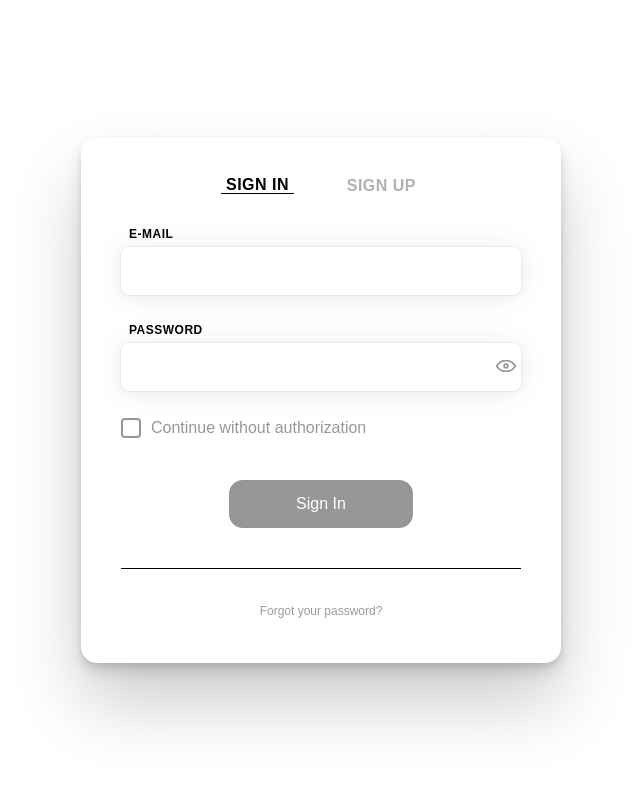
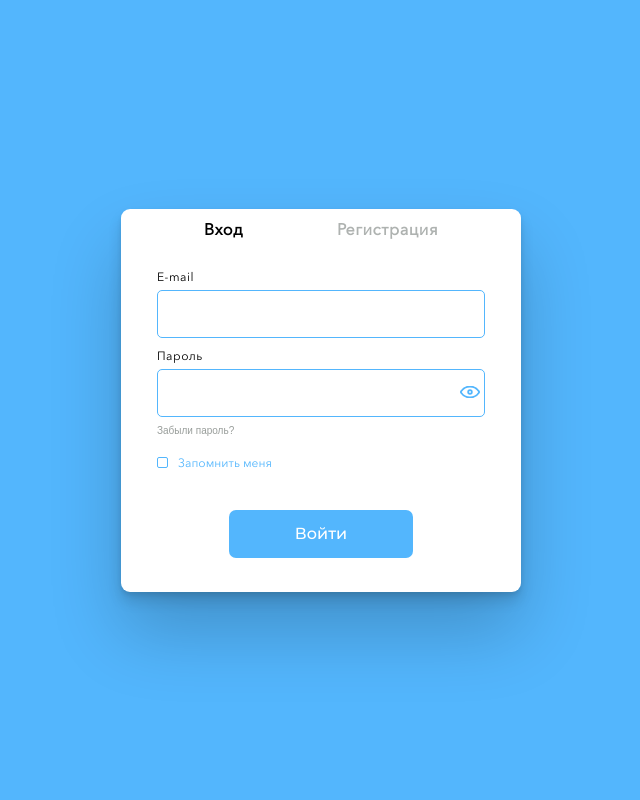
Before and after one commit to DmitriiSR/youtask, a PHP site: page /auth.php in a window 1280 px wide. Shown: the whole page, without its empty margins (319-959 px from the left). Run offline with PHP 8.4, Linux system fonts and the light colour scheme.

Commit message:
first layout

```diff
--- a/auth.php
+++ b/auth.php
@@ -7,62 +7,65 @@
     <meta http-equiv="X-UA-Compatible" content="ie=edge">
     <title>Авторизация</title>
     <link rel="stylesheet" href="/css/auth-form.css">
+    <link rel="preconnect" href="https://fonts.googleapis.com">
+<link rel="preconnect" href="https://fonts.gstatic.com" crossorigin>
+<link href="https://fonts.googleapis.com/css2?family=Montserrat:wght@500&display=swap" rel="stylesheet">
 </head>
 <body>
 <div class="auth">
     <div class="auth__container">
         <div class="auth__logo"></div>
         <nav class="auth__menu">
-            <a href="#" class="auth__link active">Sign in</a>
-            <a href="#" class="auth__link">Sign up</a>
+            <a href="#" class="auth__link active">Вход</a>
+            <a href="#" class="auth__link">Регистрация</a>
         </nav>
         <div class="auth__body active">
             <form class="auth__form" action="" method="post" name="sign-in-form" id="signIn">
                 <label for="username" class="auth__label">
-                    <span>e-mail</span>
+                    <span>E-mail</span>
                     <input type="email" name="username" placeholder="">
                     <span class="auth__error"></span>
                 </label>
                 <label for="password" class="auth__label">
-                    <span>Password</span>
+                    <span>Пароль</span>
                     <input type="password" name="password" placeholder="">
                     <span class="auth__error"></span>
                     <span class="auth__eye"></span>
                 </label>
+                <a href="#" class="auth__forgot">Забыли пароль?</a>
                 <label for="checkbox" class="auth__checkbox">
                     <input type="checkbox" id="checkbox" class="auth__checkbox-input">
-                    <span class="auth__checkbox-span">Continue without authorization</span>
+                    <span class="auth__checkbox-span">Запомнить меня</span>
                 </label>
                 <span class="auth__error">Неверное имя пользователя или пароль</span>
-                <input type="submit" name="signInBtn" value="Sign In" class="auth__btn">
+                <input type="submit" name="signInBtn" value="Войти" class="auth__btn">
             </form>
-            <a href="#" class="auth__forgot">Forgot your password?</a>
         </div>
         <div class="auth__body">
             <form class="auth__form" action="" method="post" name="sign-up-form" id="signUp" style="padding-bottom: 0; border-bottom: none;">
                 <label for="username" class="auth__label">
-                    <span>Yur name</span>
+                    <span>Имя*</span>
                     <input class="" type="text" name="fullname" placeholder="">
                     <span class="auth__error"></span>
                 </label>
                 <label for="username" class="auth__label">
-                    <span>e-mail</span>
+                    <span>E-mail*</span>
                     <input type="email" name="username" placeholder="">
                     <span class="auth__error"></span>
                 </label>
                 <label for="password" class="auth__label">
-                    <span>Create password</span>
+                    <span>Придумайте пароль</span>
                     <input class="" type="password" name="passwordreg" placeholder="">
                     <span class="auth__error"></span>
                     <span class="auth__eye"></span>
                 </label>
                 <label for="password" class="auth__label">
-                    <span>Confirm password</span>
+                    <span>Подтвердите пароль</span>
                     <input class="" type="password" name="confirmpassword" placeholder="">
                     <span class="auth__error"></span>
                     <span class="auth__eye"></span>
                 </label>
-                <input type="submit" name="signUpBtn" value="Sign Up" class="auth__btn">
+                <input type="submit" name="signUpBtn" value="Регистрация" class="auth__btn">
             </form>
         </div>
     </div>
@@ -107,7 +110,9 @@
     })
 
 </script>
+
 <script>
+     // Запрос на авторизацию
     $(document).ready(function() {
         $('#signIn').submit(function(e) {
             e.preventDefault();
@@ -133,7 +138,7 @@
             });
         });
     });
-
+// Это запрос на регистрацию
     $(document).ready(function() {
         $('#signUp').submit(function(e) {
             e.preventDefault();
--- a/css/auth-form.css
+++ b/css/auth-form.css
@@ -1,3 +1,8 @@
+@font-face {
+    font-family: "Avenir";
+    src: url("../fonts/avenirnextcyr-regular.ttf");
+}
+
 * {
     margin: 0;
     padding: 0;
@@ -15,29 +20,27 @@ a {
     display: flex;
     align-items: center;
     justify-content: center;
-    background: #ffffff;
+    background: #53b6fd;
 }
 
 .auth__container {
-    width: 480px;
-    padding: 40px;
+    width: 400px;
+    padding: 12px 36px 34px;
     background: #ffffff;
     box-shadow: 0px 3px 4px rgba(0, 0, 0, 0.08), 0px 9px 14px rgba(0, 0, 0, 0.12), 0px 40px 72px rgba(0, 0, 0, 0.2);
-    border-radius: 16px;
+    border-radius: 9px;
 }
 
 .auth__menu {
-    width: 50%;
-    margin: 0 auto;
+    width: 100%;
     display: flex;
     align-items: center;
-    justify-content: space-between;
+    justify-content: space-around;
 }
 
 .auth__link {
     padding: 0 5px;
-    text-transform: uppercase;
-    font-family: "Arial", sans-serif;
+    font-family: "Avenir", sans-serif;
     font-style: normal;
     font-weight: 600;
     font-size: 16px;
@@ -48,7 +51,6 @@ a {
 
 .auth__link.active {
     color: #000000;
-    border-bottom: 1px solid #000;
 }
 
 .auth__body {
@@ -61,14 +63,13 @@ a {
 
 .auth__form {
     width: 100%;
-    padding: 30px 0 40px 0;
-    border-bottom: 1px solid black;
+    padding: 30px 0 0 0;
 }
 
 .auth__label {
     position: relative;
     display: block;
-    padding: 0 0 25px 0;
+    padding: 0 0 8px 0;
 }
 
 .auth__eye {
@@ -95,13 +96,11 @@ a {
 }
 
 .auth__label span:first-child {
-    padding: 0 8px;
-    text-transform: uppercase;
-    font-family: "Arial", sans-serif;
+    font-family: "Avenir", sans-serif;
     font-style: normal;
-    font-weight: 600;
+    font-weight: normal;
     font-size: 12px;
-    line-height: 16px;
+    line-height: 15px;
     letter-spacing: 0.5px;
     color: #000000;
 }
@@ -116,15 +115,14 @@ a {
     background: #ffffff;
     border: none;
     outline: none;
-    box-shadow: 0px 0px 0px 1px rgba(151, 151, 151, 0.08), 0px 1px 3px rgba(151, 151, 151, 0.12),
-        0px 1px 24px rgba(151, 151, 151, 0.21);
-    border-radius: 8px;
-    font-family: Arial, sans-serif;
+    border: 1px solid #53b6fd;
+    border-radius: 5px;
+    font-family: "Montserrat", sans-serif;
     font-style: normal;
     font-weight: normal;
     font-size: 16px;
     line-height: 24px;
-    color: #979797;
+    color: #000000;
 }
 
 .auth__label.is-error input[type="text"],
@@ -153,22 +151,22 @@ a {
     padding: 0;
     display: flex;
     align-items: center;
-    font-family: "Arial", sans-serif;
+    font-family: "Avenir", sans-serif;
     font-style: normal;
     font-weight: normal;
-    font-size: 16px;
-    line-height: 24px;
-    color: #979797;
+    font-size: 12px;
+    line-height: 15px;
+    color: #53b6fd;
 }
 
 .auth__checkbox span::before {
     content: "";
     display: block;
-    width: 20px;
-    height: 20px;
+    width: 11px;
+    height: 11px;
     margin-right: 10px;
     background-image: url("../images/auth-checkbox-off.svg");
-    background-size: cover;
+    background-size: contain;
     background-repeat: no-repeat;
     background-position: center;
 }
@@ -185,21 +183,22 @@ a {
     display: flex;
     align-items: center;
     justify-content: center;
-    background: #979797;
+    background: #53b6fd;
     border: none;
     outline: none;
-    border-radius: 14px;
+    border-radius: 7px;
     cursor: pointer;
-    font-family: "Arial", sans-serif;
+    font-family: "Montserrat", sans-serif;
     font-style: normal;
     font-weight: normal;
     font-size: 16px;
-    line-height: 24px;
+    line-height: 20px;
     text-align: center;
     color: #ffffff;
 }
 .auth__btn:hover {
-    filter: brightness(1.15);
+    background: rgba(83, 182, 253, 0.21);
+    color: #53b6fd;
 }
 
 .auth__btn a {
@@ -214,13 +213,12 @@ a {
 
 .auth__forgot {
     display: block;
-    margin: 30px 0 0 0;
-    text-align: center;
+    margin: 0 0 18px 0;
     font-family: "Arial", sans-serif;
     font-style: normal;
     font-weight: normal;
-    font-size: 12px;
-    line-height: 24px;
+    font-size: 10px;
+    line-height: 12px;
     color: rgba(9, 21, 15, 0.42);
 }
 
@@ -272,7 +270,7 @@ a {
 
     .auth__container {
         width: 85%;
-        max-width: 480px;
+        max-width: 400px;
         margin: 0 auto;
         padding: 20px;
     }
```
Also changed, not shown: fonts/avenirnextcyr-regular.ttf (added), images/auth-checkbox-off.svg, images/auth-checkbox-on.svg, images/auth-eye-closed.svg, images/auth-eye-open.svg.
